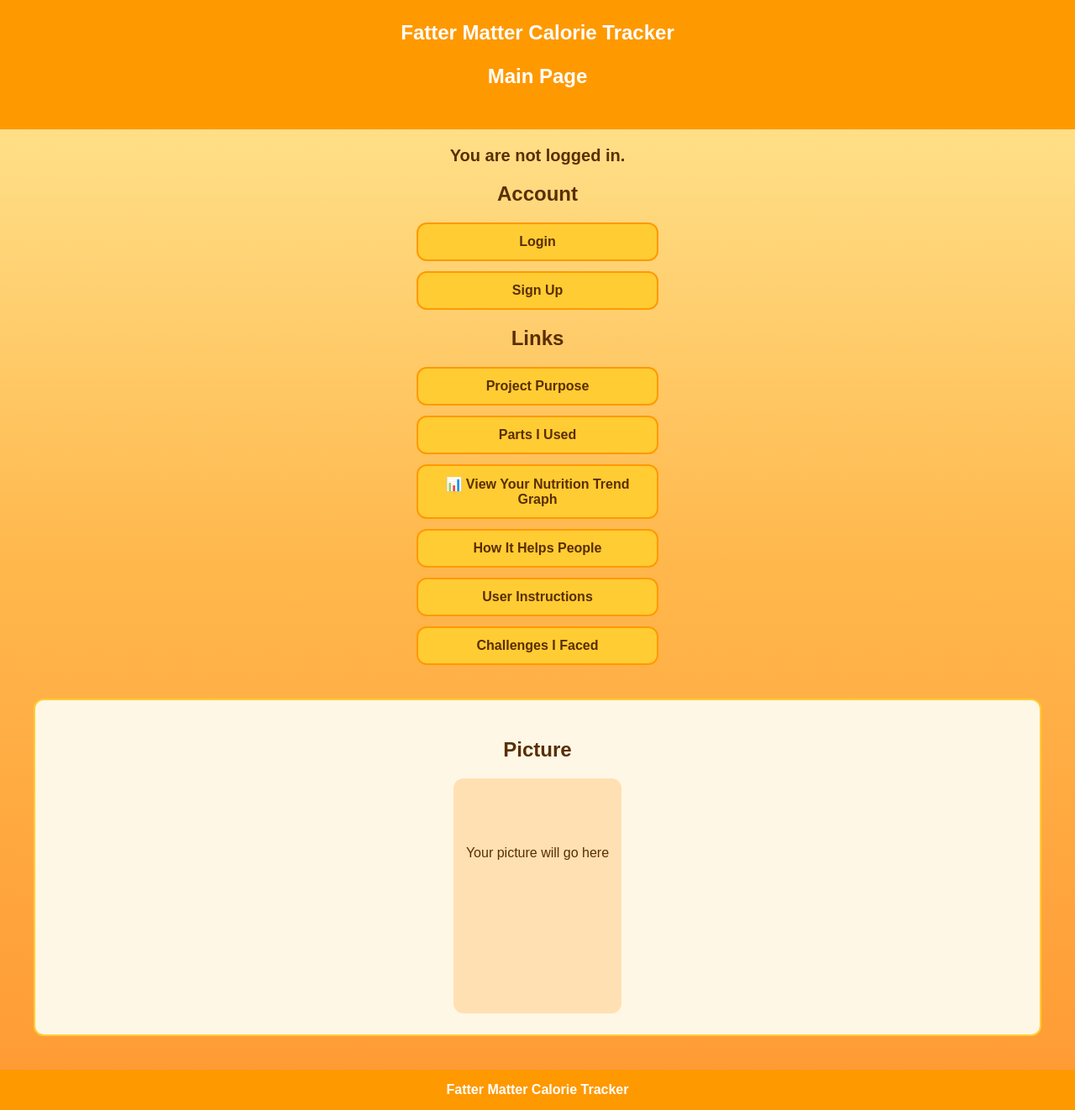
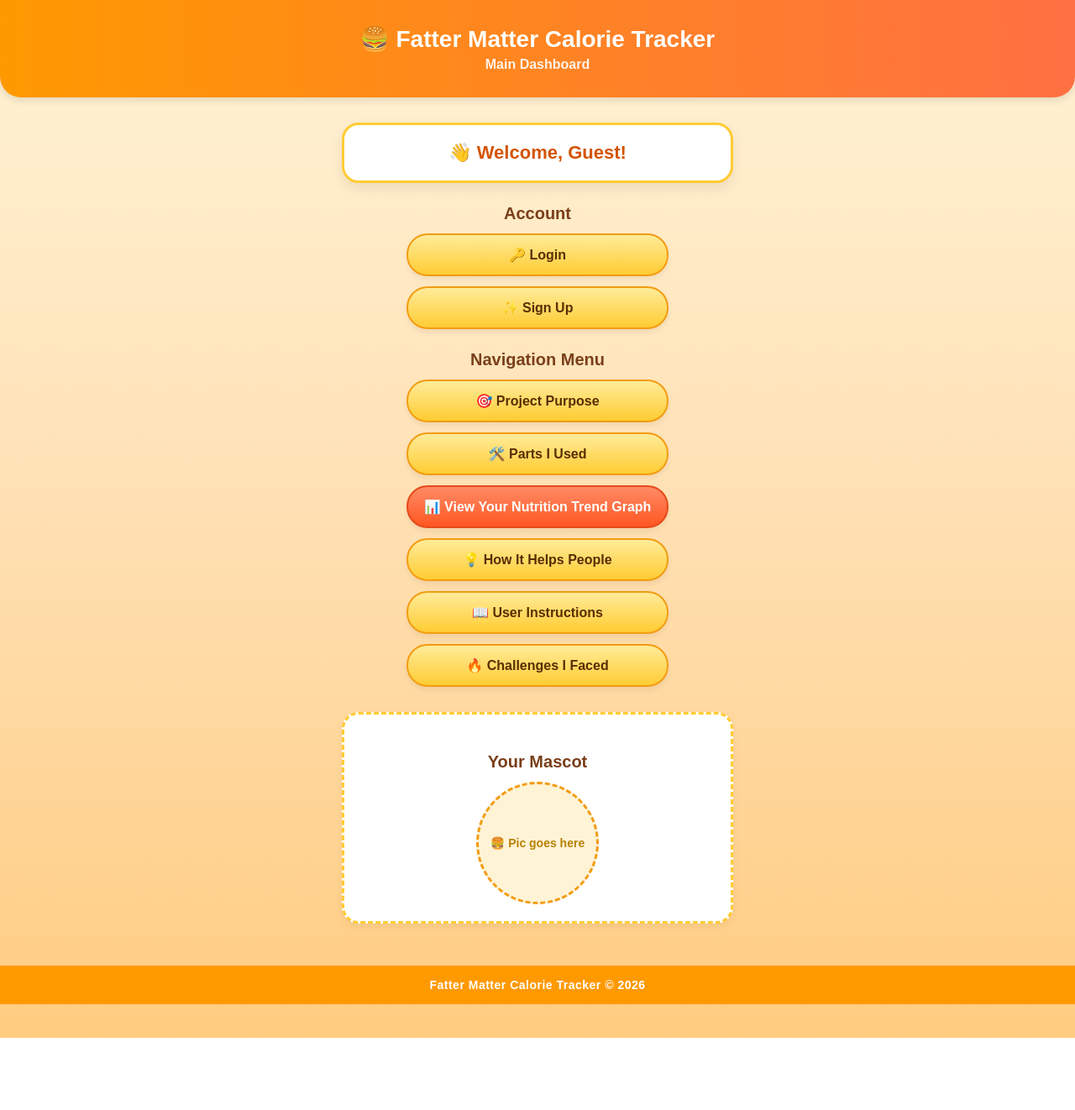
Before and after one commit to priyasseal/FatterMatterCalorieTracker, a plain HTML site: page index.html in a window 1280 px wide. Shown: the whole page at 84% size. After the commit the page ends 1236 px from the top, so only its background shows below. Drawn offline with Linux system fonts and the light colour scheme; no server answers.

Commit message:
Enhance styling and update text in index.html

```diff
--- a/index.html
+++ b/index.html
@@ -1,66 +1,128 @@
 <!DOCTYPE html>
-<html>
+<html lang="en">
 <head>
+    <meta charset="UTF-8">
     <title>Fatter Matter Calorie Tracker</title>
     <style>
         body {
             margin: 0;
-            font-family: Arial;
+            font-family: 'Arial', sans-serif;
             text-align: center;
-            background: linear-gradient(#ffeb99, #ffb84d, #ff9933);
+            background: linear-gradient(to bottom, #fff3d6, #ffe0b3, #ffcc80);
             color: #5a2e00;
+            min-height: 100vh;
+            padding-bottom: 40px;
         }
 
         header {
-            background-color: #ff9900;
-            padding: 25px;
+            background: linear-gradient(to right, #ff9900, #ff7043);
+            padding: 30px;
             color: white;
-            font-size: 24px;
+            font-size: 28px;
             font-weight: bold;
+            box-shadow: 0 4px 10px rgba(0,0,0,0.1);
+            border-bottom-left-radius: 25px;
+            border-bottom-right-radius: 25px;
+        }
+
+        header p {
+            font-size: 16px;
+            margin: 5px 0 0 0;
+            opacity: 0.9;
+        }
+
+        .welcome-card {
+            background: white;
+            width: 85%;
+            max-width: 420px;
+            margin: 30px auto 20px auto;
+            padding: 20px;
+            border-radius: 20px;
+            box-shadow: 0 6px 15px rgba(0,0,0,0.08);
+            border: 3px solid #ffcc33;
+        }
+
+        #status {
+            font-size: 22px;
+            font-weight: bold;
+            color: #d35400;
+            margin: 0;
+        }
+
+        h2 {
+            font-size: 20px;
+            color: #7a3f1a;
+            margin-top: 25px;
+            margin-bottom: 12px;
         }
 
         .button {
             display: block;
             margin: 12px auto;
-            padding: 12px;
-            width: 260px;
-            background-color: #ffcc33;
+            padding: 14px;
+            width: 280px;
+            background: linear-gradient(to bottom, #ffeb99, #ffcc33);
             color: #5a2e00;
             text-decoration: none;
-            border-radius: 12px;
+            border-radius: 25px;
             font-weight: bold;
-            border: 2px solid #ff9900;
+            font-size: 16px;
+            border: 2px solid #f39c12;
+            box-shadow: 0 4px 6px rgba(0,0,0,0.06);
+            transition: all 0.2s ease;
         }
 
         .button:hover {
-            background-color: #ffb84d;
+            background: linear-gradient(to bottom, #ffcc33, #ffb84d);
+            transform: translateY(-2px);
+            box-shadow: 0 6px 12px rgba(0,0,0,0.12);
+        }
+
+        /* Distinct cute styling for the trend graph button */
+        .button-trend {
+            background: linear-gradient(to bottom, #ff8a65, #ff5722);
+            color: white;
+            border: 2px solid #e64a19;
+        }
+
+        .button-trend:hover {
+            background: linear-gradient(to bottom, #ff7043, #f4511e);
         }
 
         .section {
-            background: #fff7e6;
-            margin: 40px;
-            padding: 25px;
-            border-radius: 12px;
-            border: 2px solid #ffcc33;
+            background: white;
+            width: 85%;
+            max-width: 420px;
+            margin: 30px auto;
+            padding: 20px;
+            border-radius: 20px;
+            border: 3px dashed #ffcc33;
+            box-shadow: 0 4px 10px rgba(0,0,0,0.05);
         }
 
         .placeholder {
-            width: 200px;
-            height: 200px;
-            background: #ffe0b3;
-            margin: auto;
-            border-radius: 12px;
-            padding-top: 80px;
-            color: #5a2e00;
-            font-size: 16px;
+            width: 140px;
+            height: 140px;
+            background: #fff3d6;
+            margin: 10px auto 0 auto;
+            border-radius: 50%;
+            display: flex;
+            align-items: center;
+            justify-content: center;
+            color: #b78103;
+            font-size: 14px;
+            font-weight: bold;
+            border: 3px dashed #f39c12;
         }
 
         footer {
             background-color: #ff9900;
             padding: 15px;
             color: white;
-            margin-top: 40px;
+            margin-top: 50px;
             font-weight: bold;
+            font-size: 14px;
+            letter-spacing: 0.5px;
         }
     </style>
 </head>
@@ -68,41 +130,43 @@
 <body>
 
     <header>
-        Fatter Matter Calorie Tracker
-        <p>Main Page</p>
+        🍔 Fatter Matter Calorie Tracker
+        <p>Main Dashboard</p>
     </header>
 
-    <!-- ⭐ WELCOME MESSAGE ⭐ -->
-    <p id="status" style="font-size:20px; font-weight:bold; margin-top:20px;"></p>
+    <!-- ⭐ WELCOME CARD ⭐ -->
+    <div class="welcome-card">
+        <p id="status">Loading...</p>
+    </div>
 
     <h2>Account</h2>
 
     <!-- ⭐ LOGIN / SIGNUP (only when logged out) ⭐ -->
-    <a class="button" id="loginBtn" href="login.html">Login</a>
-    <a class="button" id="signupBtn" href="signup.html">Sign Up</a>
+    <a class="button" id="loginBtn" href="login.html">🔑 Login</a>
+    <a class="button" id="signupBtn" href="signup.html">✨ Sign Up</a>
 
     <!-- ⭐ SIGN OUT (only when logged in) ⭐ -->
-    <button class="button" id="logoutBtn" style="display:none;">Sign Out</button>
+    <button class="button" id="logoutBtn" style="display:none; background: linear-gradient(to bottom, #ff6b6b, #ee5253); color: white; border: 2px solid #d63031;">🚪 Sign Out</button>
 
-    <h2>Links</h2>
+    <h2>Navigation Menu</h2>
 
-    <a class="button" href="FMCT_Proj_Purpose.html">Project Purpose</a>
-    <a class="button" href="FMCT_Parts.html">Parts I Used</a>
+    <a class="button" href="FMCT_Proj_Purpose.html">🎯 Project Purpose</a>
+    <a class="button" href="FMCT_Parts.html">🛠️ Parts I Used</a>
 
-    <!-- ⭐ NUTRITION TREND GRAPH BUTTON (MATCHED STYLE) ⭐ -->
-    <a class="button" href="trend.html">📊 View Your Nutrition Trend Graph</a>
+    <!-- ⭐ NUTRITION TREND GRAPH BUTTON ⭐ -->
+    <a class="button button-trend" href="trend.html">📊 View Your Nutrition Trend Graph</a>
 
-    <a class="button" href="FMCT_How_It_Helps.html">How It Helps People</a>
-    <a class="button" href="FMCT_User_Instructions.html">User Instructions</a>
-    <a class="button" href="FMCT_Challenges.html">Challenges I Faced</a>
+    <a class="button" href="FMCT_How_It_Helps.html">💡 How It Helps People</a>
+    <a class="button" href="FMCT_User_Instructions.html">📖 User Instructions</a>
+    <a class="button" href="FMCT_Challenges.html">🔥 Challenges I Faced</a>
 
     <div class="section">
-        <h2>Picture</h2>
-        <div class="placeholder">Your picture will go here</div>
+        <h2>Your Mascot</h2>
+        <div class="placeholder">🍔 Pic goes here</div>
     </div>
 
     <footer>
-        Fatter Matter Calorie Tracker
+        Fatter Matter Calorie Tracker &copy; 2026
     </footer>
 
     <!-- ⭐ FIREBASE SDK ⭐ -->
@@ -135,9 +199,9 @@
             if (user) {
                 const doc = await db.collection("users").doc(user.uid).get();
 
-                let name = "Welcome!";
+                let name = "Welcome back!";
                 if (doc.exists && doc.data().firstName) {
-                    name = "Welcome, " + doc.data().firstName + "!";
+                    name = "Welcome, " + doc.data().firstName + "! 🍔";
                 }
 
                 status.innerHTML = name;
@@ -148,7 +212,7 @@
                 logoutBtn.style.display = "block";
 
             } else {
-                status.innerHTML = "You are not logged in.";
+                status.innerHTML = "👋 Welcome, Guest!";
 
                 // ⭐ SHOW LOGIN + SIGNUP, HIDE SIGN OUT
                 loginBtn.style.display = "block";
```
